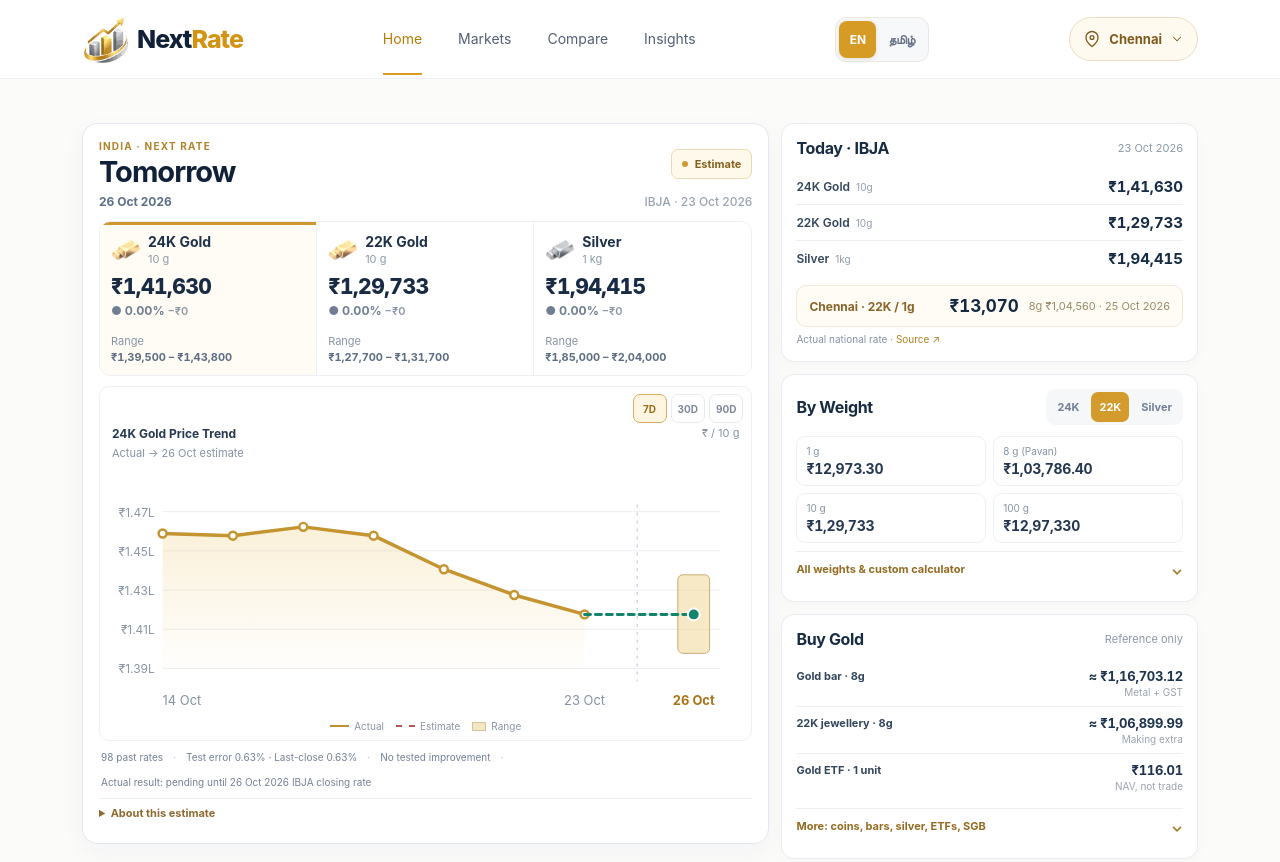
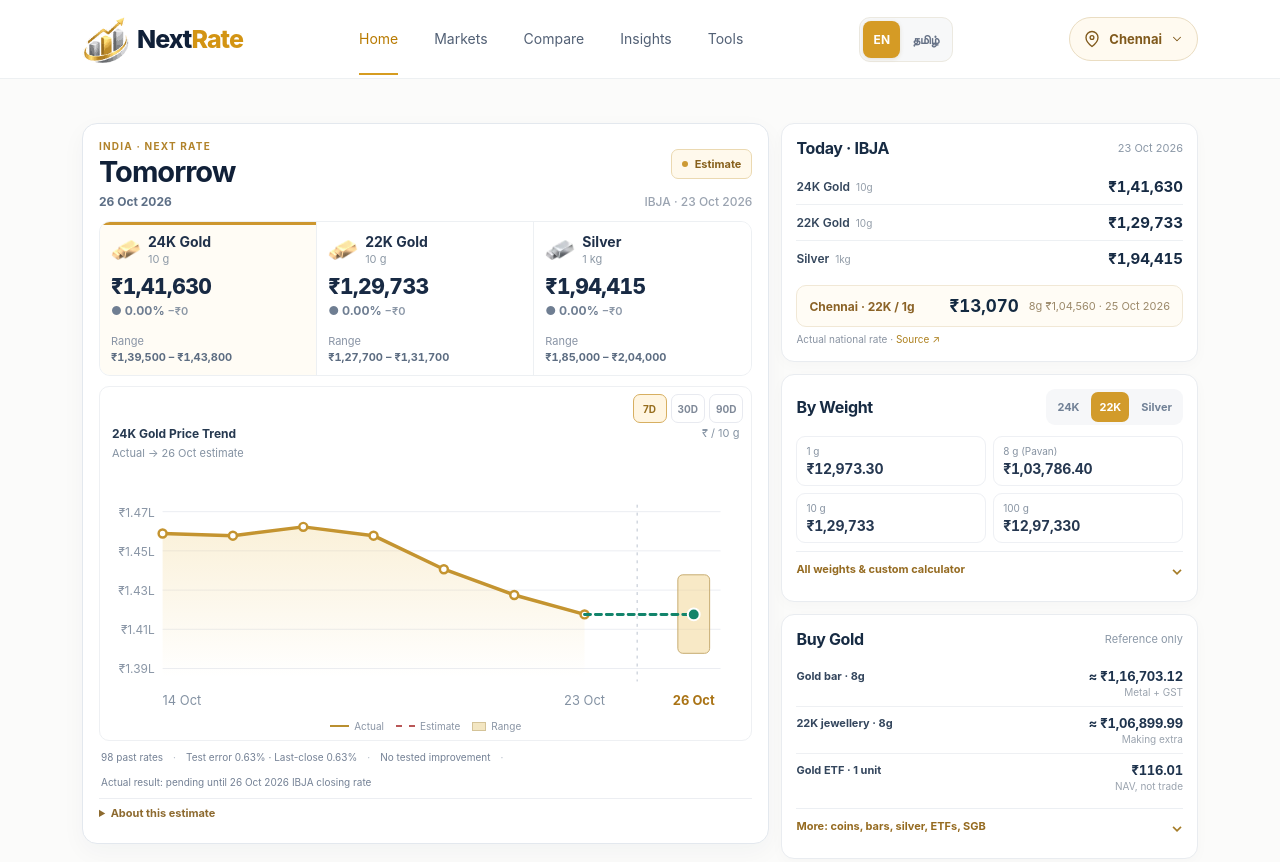
Before and after one commit to Vignesh-S-GitHub/Next-Rate, a plain HTML site: page index.html in a window 1280 px wide. Shown: the top 862 px of the page. Drawn offline with Linux system fonts and the light colour scheme.

Commit message:
Load NextRate nine tools and add compact Tools navigation

```diff
--- a/index.html
+++ b/index.html
@@ -1,4 +1,4 @@
-<!doctype html><html lang="en-IN"><head><meta charset="utf-8"><meta name="viewport" content="width=device-width,initial-scale=1,viewport-fit=cover"><meta name="theme-color" content="#ffffff"><meta name="description" content="NextRate — Indian gold and silver price dashboard and market insights"><title>NextRate</title><link rel="icon" type="image/png" href="./assets/nextrate-icon.png"><link rel="stylesheet" href="./styles.css?v=20261025-city-ta1"><script src="./weights.js?v=20261025-theme2" defer></script><script src="./buy-options.js?v=20261025-shop1" defer></script><script src="./i18n.js?v=20261025-city-ta1" defer></script><script src="./app.js?v=20261025-city-ta1" defer></script></head><body>
+<!doctype html><html lang="en-IN"><head><meta charset="utf-8"><meta name="viewport" content="width=device-width,initial-scale=1,viewport-fit=cover"><meta name="theme-color" content="#ffffff"><meta name="description" content="NextRate — Indian gold and silver price dashboard and market insights"><title>NextRate</title><link rel="icon" type="image/png" href="./assets/nextrate-icon.png"><link rel="stylesheet" href="./styles.css?v=20261025-tools1"><script src="./weights.js?v=20261025-theme2" defer></script><script src="./buy-options.js?v=20261025-shop1" defer></script><script src="./i18n.js?v=20261025-city-ta1" defer></script><script src="./tools-core.js?v=20261025-tools1" defer></script><script src="./tools-ui.js?v=20261025-tools1" defer></script><script src="./app.js?v=20261025-tools1" defer></script></head><body>
 <svg class="sprite" xmlns="http://www.w3.org/2000/svg" aria-hidden="true">
 <symbol id="i-home" viewBox="0 0 24 24"><path d="m3 10 9-7 9 7v10H14v-7h-4v7H3Z"/></symbol>
 <symbol id="i-markets" viewBox="0 0 24 24"><path d="M3 21V12h4v9m3 0V8h4v13m3 0V3h4v18"/></symbol>
@@ -12,10 +12,10 @@
 <symbol id="i-bars" viewBox="0 0 48 48"><path d="M3 31 20 23l11 7-17 9Z" fill="#FFDB78"/><path d="m3 31 11 8v8L3 39Z" fill="#C88A11"/><path d="m14 39 17-9v8l-17 9Z" fill="#E9AB1C"/><path d="m16 17 17-9 12 9-17 9Z" fill="#FFE8A6"/><path d="m16 17 12 9v17l-12-8Z" fill="#BB8018"/><path d="m28 26 17-9v17l-17 9Z" fill="#F0B02C"/></symbol>
 <symbol id="i-silver" viewBox="0 0 48 48"><path d="M3 31 20 23l11 7-17 9Z" fill="#E2E6EB"/><path d="m3 31 11 8v8L3 39Z" fill="#7C8796"/><path d="m14 39 17-9v8l-17 9Z" fill="#A4AEBB"/><path d="m16 17 17-9 12 9-17 9Z" fill="#F3F5F7"/><path d="m16 17 12 9v17l-12-8Z" fill="#8390A0"/><path d="m28 26 17-9v17l-17 9Z" fill="#B0B8C4"/></symbol>
 </svg>
-<header class="site-header"><div class="shell header-inner"><a class="brand" href="#home" aria-label="NextRate home"><img src="./assets/nextrate-icon.png?v=20261025-theme2" alt="" width="47" height="47"><span class="brand-text">Next<span>Rate</span></span></a><nav class="desktop-nav" aria-label="Main navigation"><a data-route="home" href="#home">Home</a><a data-route="markets" href="#markets">Markets</a><a data-route="compare" href="#compare">Compare</a><a data-route="insights" href="#insights">Insights</a></nav><div class="lang-switch" role="group" aria-label="Language">
+<header class="site-header"><div class="shell header-inner"><a class="brand" href="#home" aria-label="NextRate home"><img src="./assets/nextrate-icon.png?v=20261025-theme2" alt="" width="47" height="47"><span class="brand-text">Next<span>Rate</span></span></a><nav class="desktop-nav" aria-label="Main navigation"><a data-route="home" href="#home">Home</a><a data-route="markets" href="#markets">Markets</a><a data-route="compare" href="#compare">Compare</a><a data-route="insights" href="#insights">Insights</a><a data-route="tools" href="#tools">Tools</a></nav><div class="lang-switch" role="group" aria-label="Language">
 <button type="button" data-language="en" class="lang-button active" aria-pressed="true" aria-label="Switch language to English">EN</button>
 <button type="button" data-language="ta" class="lang-button" aria-pressed="false" aria-label="Switch language to Tamil">தமிழ்</button>
 </div><div class="location-control" id="city-picker"><button type="button" class="city-trigger" id="city-trigger" aria-label="Choose city; currently Chennai" aria-haspopup="true" aria-expanded="false" aria-controls="city-menu"><svg class="icon" aria-hidden="true"><use href="#i-pin"/></svg><span id="selected-city">Chennai</span><svg class="icon chevron" aria-hidden="true"><use href="#i-chevron"/></svg></button><div class="city-menu" id="city-menu" role="group" aria-label="Choose Indian city" hidden><span class="city-menu-heading">Choose your city</span><button type="button" class="city-option" data-city="Chennai" aria-pressed="true">Chennai</button><button type="button" class="city-option" data-city="Mumbai" aria-pressed="false">Mumbai</button><button type="button" class="city-option" data-city="Delhi" aria-pressed="false">Delhi</button><button type="button" class="city-option" data-city="Bengaluru" aria-pressed="false">Bengaluru</button><button type="button" class="city-option" data-city="Hyderabad" aria-pressed="false">Hyderabad</button><p class="city-menu-hint">Publisher city prices in Compare.</p></div></div></div></header>
 <main class="shell content" id="app" tabindex="-1"></main>
 <footer class="site-footer shell"><span>NextRate · Dated IBJA bullion references</span><span>Experimental forecasts are not investment advice. GST and retail premiums excluded.</span></footer>
-<nav class="mobile-nav" aria-label="Mobile navigation"><a data-route="home" href="#home"><svg class="icon"><use href="#i-home"/></svg><span>Home</span></a><a data-route="markets" href="#markets"><svg class="icon"><use href="#i-markets"/></svg><span>Markets</span></a><a data-route="compare" href="#compare"><svg class="icon"><use href="#i-compare"/></svg><span>Compare</span></a><a data-route="insights" href="#insights"><svg class="icon"><use href="#i-insights"/></svg><span>Insights</span></a></nav></body></html>
+<nav class="mobile-nav" aria-label="Mobile navigation"><a data-route="home" href="#home"><svg class="icon"><use href="#i-home"/></svg><span>Home</span></a><a data-route="markets" href="#markets"><svg class="icon"><use href="#i-markets"/></svg><span>Markets</span></a><a data-route="compare" href="#compare"><svg class="icon"><use href="#i-compare"/></svg><span>Compare</span></a><a data-route="insights" href="#insights"><svg class="icon"><use href="#i-insights"/></svg><span>Insights</span></a><a data-route="tools" href="#tools"><svg class="icon"><use href="#i-bars"/></svg><span>Tools</span></a></nav></body></html>
```
